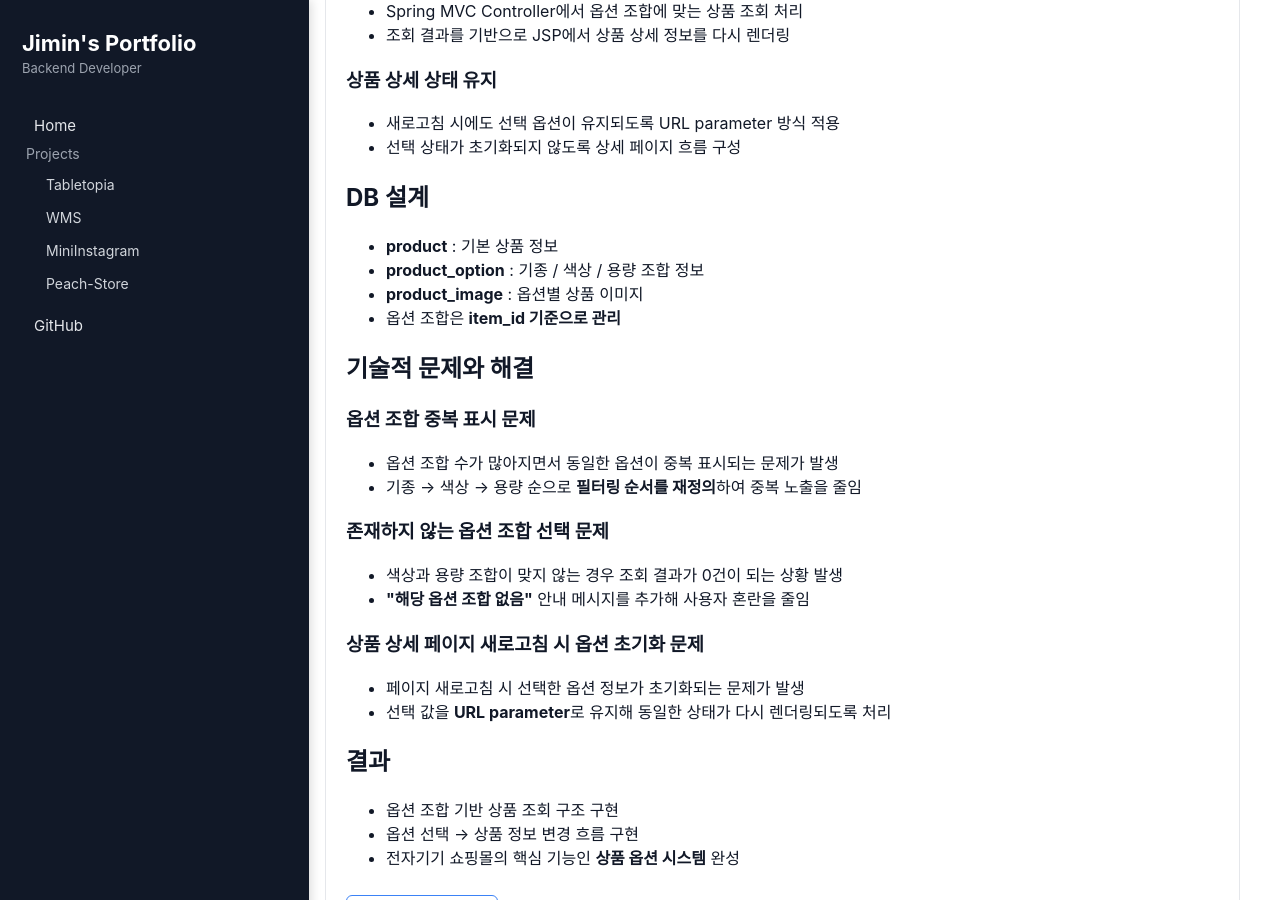
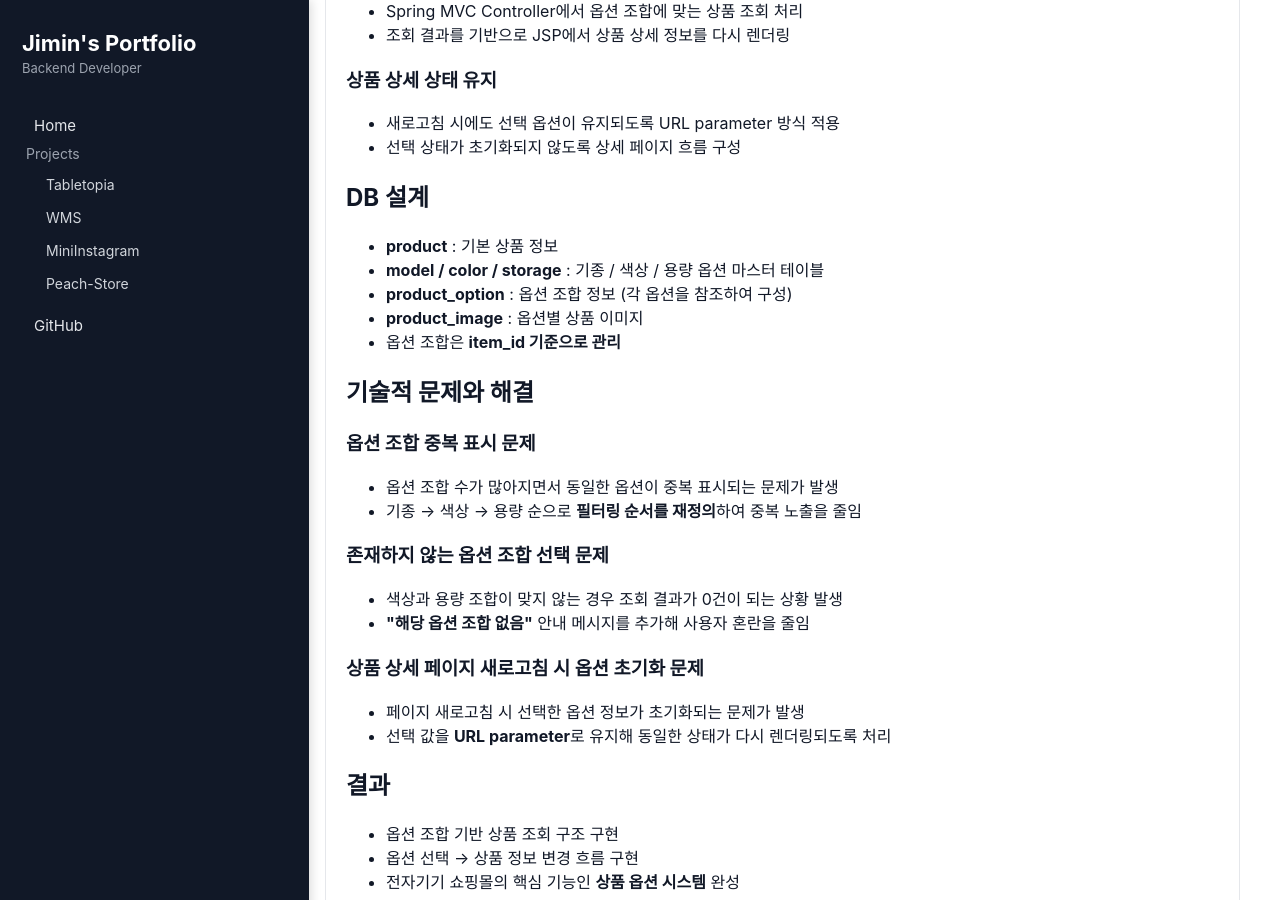
Before and after one commit to Shypanda0119/shypanda0119.github.io, a Jekyll site: the page built from projects/peachstore.html, in a window 1280 px wide and 900 px high, scrolled down 988 px. Built offline with Jekyll 4.4.1, drawn with Linux system fonts in a browser that asks for light colours.

Commit message:
Update peachstore.html

```diff
--- a/projects/peachstore.html
+++ b/projects/peachstore.html
@@ -70,7 +70,8 @@ layout: default
 
   <ul>
     <li><strong>product</strong> : 기본 상품 정보</li>
-    <li><strong>product_option</strong> : 기종 / 색상 / 용량 조합 정보</li>
+    <li><strong>model / color / storage</strong> : 기종 / 색상 / 용량 옵션 마스터 테이블</li>
+    <li><strong>product_option</strong> : 옵션 조합 정보 (각 옵션을 참조하여 구성)</li>
     <li><strong>product_image</strong> : 옵션별 상품 이미지</li>
     <li>옵션 조합은 <strong>item_id 기준으로 관리</strong></li>
   </ul>
```
